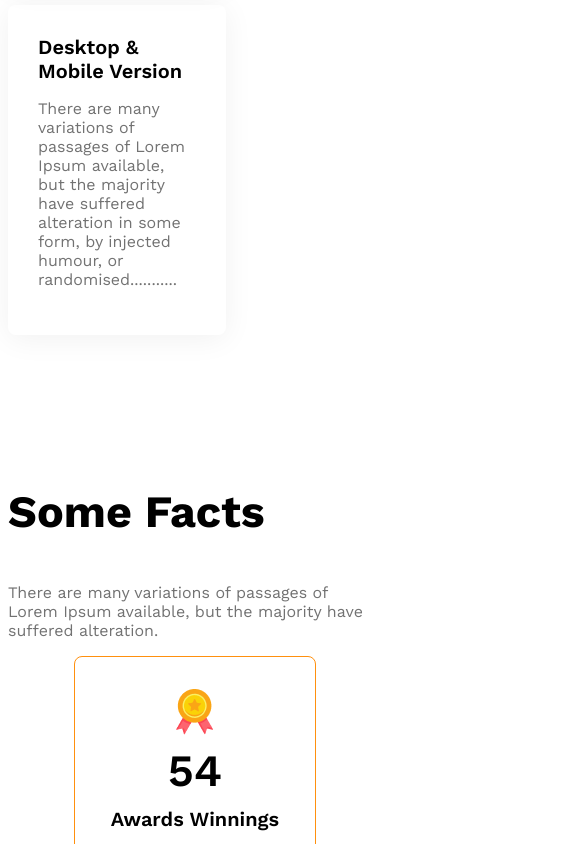
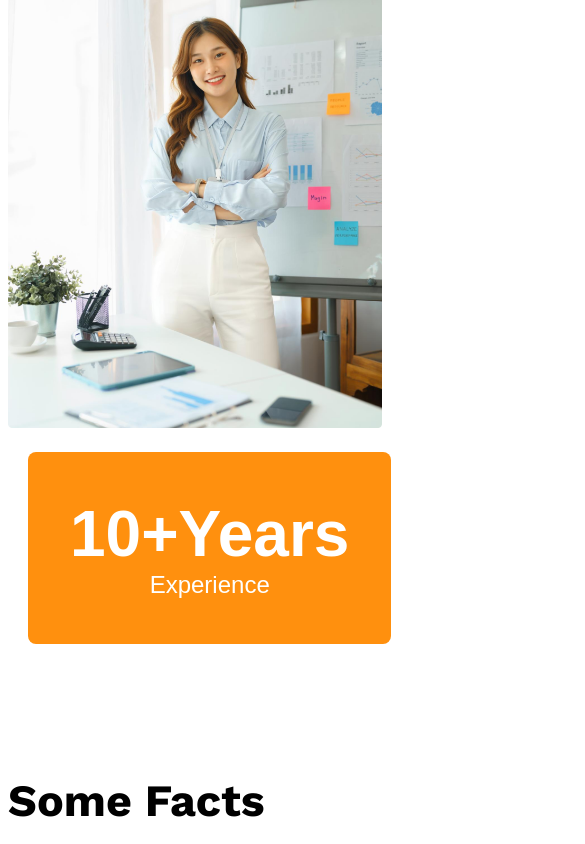
Before and after one commit to mahmudul11223344/g3-architect, a plain HTML site: page index.html in a window 390 px wide. Shown: the part 4580-5424 px from the top of the page, 585 px wide, since content can reach past the window. Drawn offline with nearby package versions, Linux system fonts and the light colour scheme.

Commit message:
not-last

```diff
--- a/style/style.css
+++ b/style/style.css
@@ -151,9 +151,22 @@ main > section{
     margin-bottom: 0px;
 }
 
-.feature-description{
-    font-size: 1rem;
-    font-weight: 400;
+#experience-badge{
+    padding: 45px 42px;
+    font-size: 1.5rem;
+    font-weight: 500;
+    margin-left: -100px;
+    margin-top: -100px;
+
+}
+
+#experience-year{
+    font-size: 4rem;
+    font-weight: 700;
+}
+
+.featured-architect img {
+    width: 100%;
 }
 
 /* some facts style */
@@ -212,7 +225,7 @@ main > section{
 /* responsive media query */
 
 @media screen and (max-width: 576px) {
-    .nav-bar, .nav-links, .teams, .team-img-container{
+    .nav-bar, .nav-links, .teams, .team-img-container, .features{
         flex-direction: column;
     }
     .team-img-container,
@@ -235,6 +248,11 @@ main > section{
     .our-features{
         margin-left: 20px;
     }
+
+    #experience-badge{
+        margin-top: 20px;
+        margin-left: 20px;
+    }
 }
 
 /* medium device */
@@ -253,4 +271,9 @@ main > section{
         gap: 50px;
         justify-items: center;
     }
+
+    #experience-badge{
+        margin-top: 20px;
+        margin-left: 20px;
+    }
 }
```
